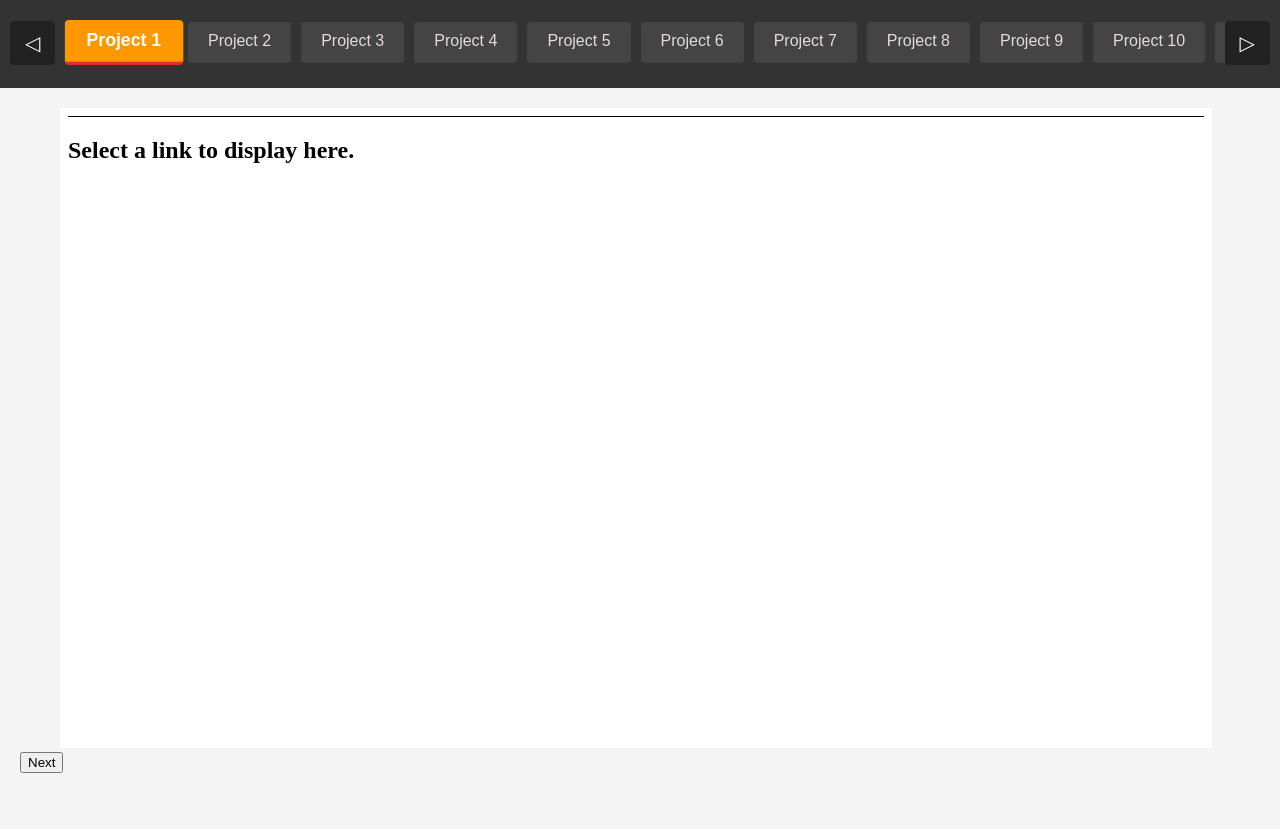
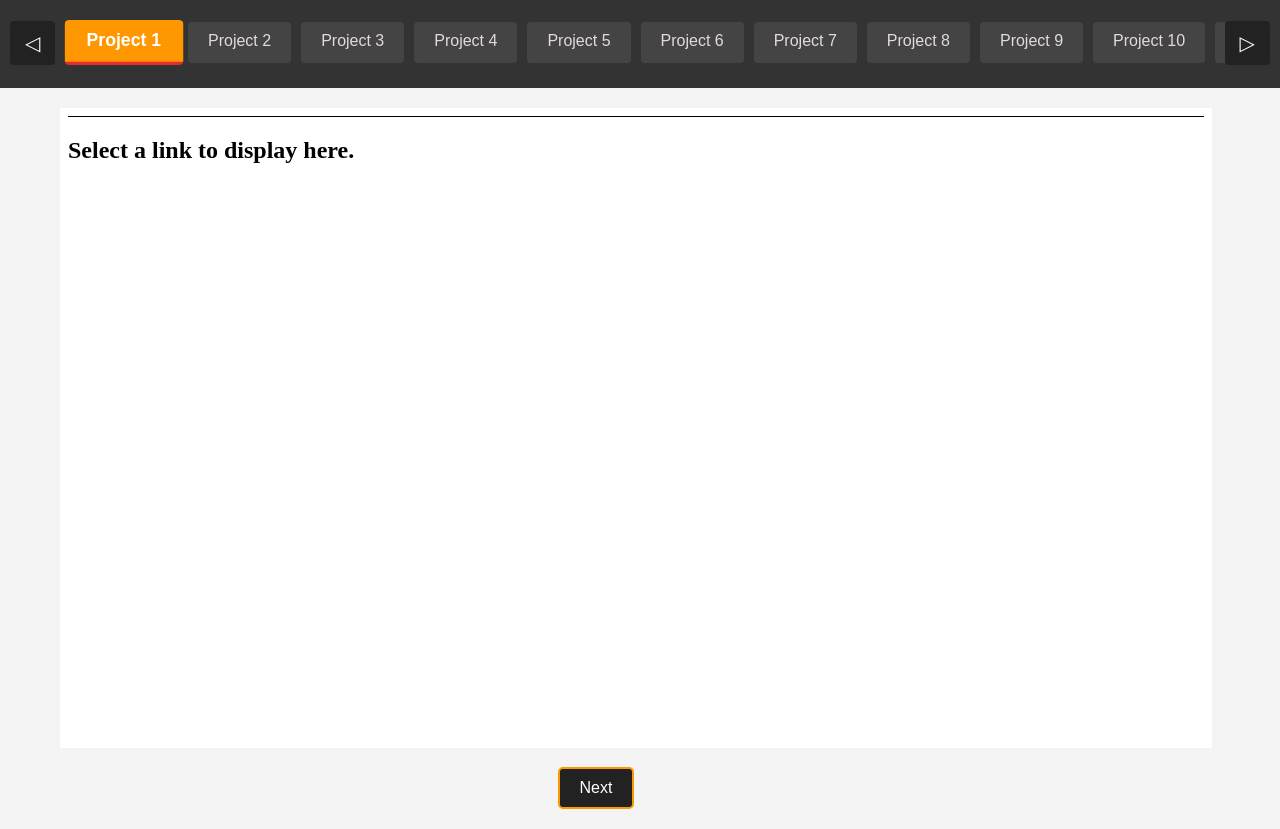
Before and after one commit to rohithreddych2/task, a plain HTML site: page index.html in a window 1280 px wide. Both pictures are taken after a click on the link "Project 1". Shown: the part 80-909 px from the top of the page. Before the commit the page ends 873 px from the top, so only its background shows below. Drawn offline with Linux system fonts and the light colour scheme.

Commit message:
buttons prev

```diff
--- a/style.css
+++ b/style.css
@@ -82,3 +82,26 @@ iframe {
     background: white;
     margin-left: 40px;
 }
+#iframeNav {
+    display: flex;
+    justify-content: center; /* Center the buttons */
+    gap: 10px;
+    margin-top: 15px;
+}
+
+#iframeNav button {
+    background: #222;
+    color: white;
+    border: 2px solid #ff9800; /* Added border */
+    padding: 10px 20px;
+    cursor: pointer;
+    font-size: 16px;
+    border-radius: 5px;
+    transition: background 0.3s, transform 0.2s;
+}
+
+#iframeNav button:hover {
+    background: #ff9800;
+    color: white;
+    transform: scale(1.05);
+}
```
